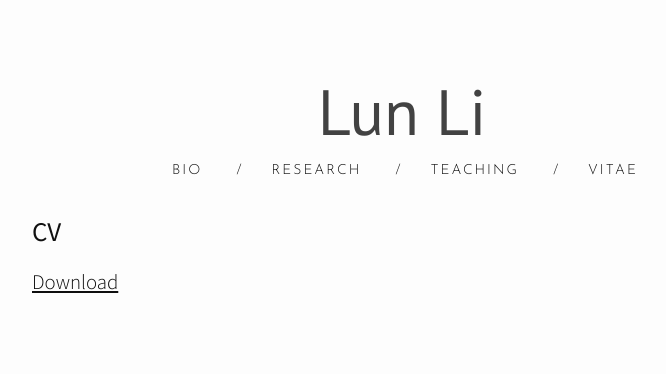
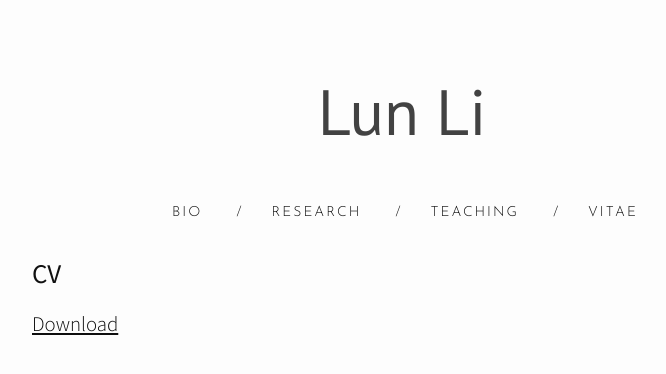
Before and after one commit to lunli-econ/lunli-econ.github.io, a Jekyll site: the page built from 3CV.md, in a window 1280 px wide. Shown: the top 374 px of the page, without its empty margins (238-904 px from the left). Built offline with Jekyll 4.4.1, drawn with Linux system fonts in a browser that asks for light colours; nearby versions of some CDN libraries.

Commit message:
Add a little more top margin

```diff
--- a/css/style.scss
+++ b/css/style.scss
@@ -364,7 +364,7 @@ pre {
   text-indent: 6px;
   font-family: 'Josefin Sans';
   font-weight: 300;
-  padding-top: 0em;
+  padding-top: 3em;
 }
 .page-title {
   text-transform: uppercase;
```
